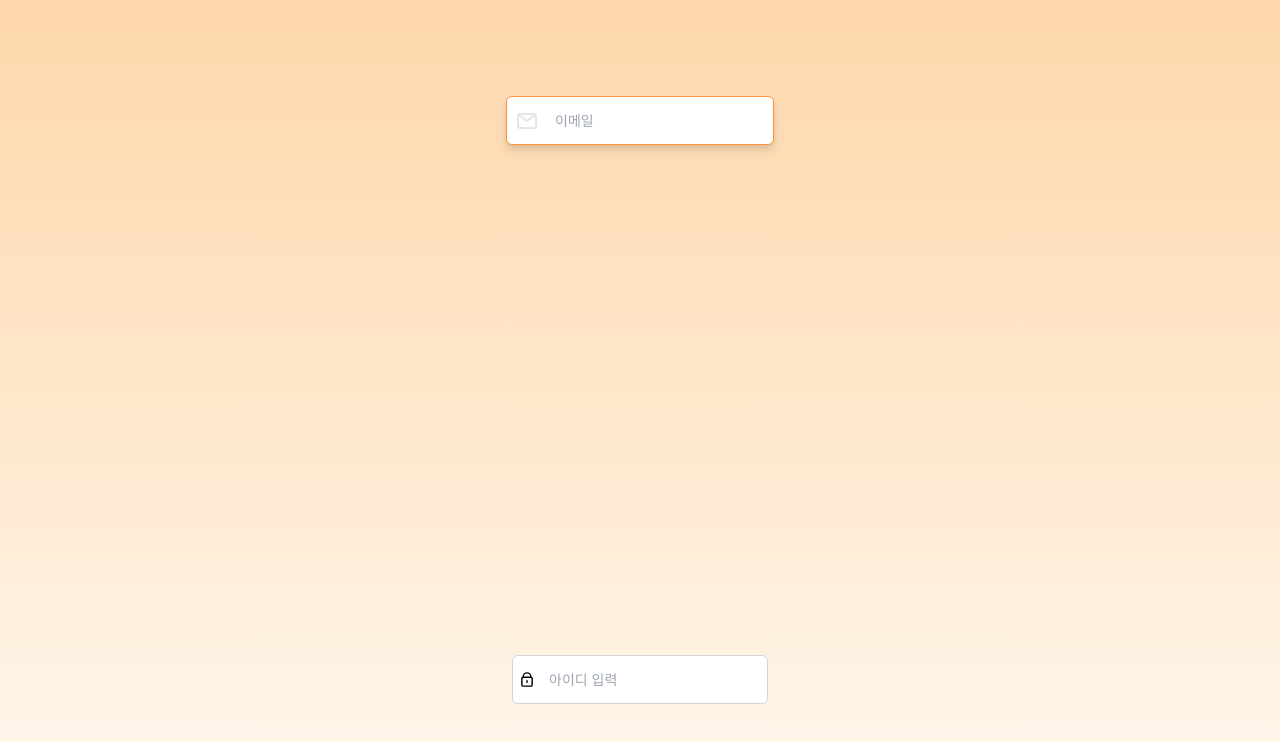
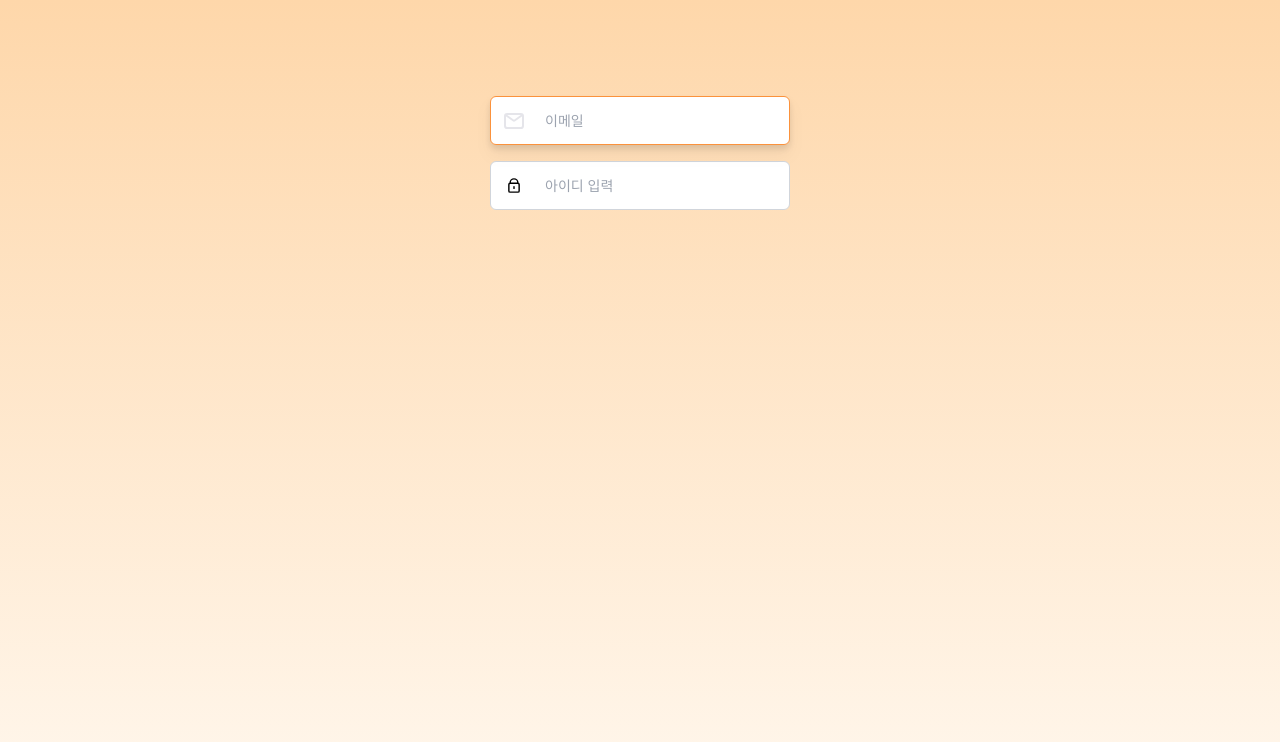
Before and after one commit to hyeokii/Dongbi_FE, a Next.js app: page / in a window 1280 px wide. Shown: the top 742 px of the page. Built offline with nearby package versions, Linux system fonts and the light colour scheme.

Commit message:
modify: InputText 디자인 수정

```diff
--- a/src/app/page.tsx
+++ b/src/app/page.tsx
@@ -5,7 +5,7 @@ import pwd from '../../public/pwd.svg';
 
 export default function Home() {
   return (
-    <main className="flex min-h-screen flex-col items-center justify-between p-24">
+    <main className="flex min-h-screen flex-col items-center p-24 gap-4">
       <InputText
         type="text"
         variant={'orange'}
@@ -18,7 +18,7 @@ export default function Home() {
         variant={'default'}
         shadow={'default'}
         label="아이디 입력"
-        icon={<Image src={pwd} width={12} height={16} alt="icon" />}
+        icon={<Image src={pwd} width={12} height={12} alt="icon" />}
       />
     </main>
   );
--- a/src/components/common/InputText.tsx
+++ b/src/components/common/InputText.tsx
@@ -13,7 +13,7 @@ interface InputProps {
 
 export const InputVariants = cva(
   //모든 경우에 공통으로 들어갈 CSS
-  'h-[49px] bg-white text-[#C7C7CC] rounded-md px-2 border flex gap-4 items-center',
+  'h-[49px] w-[300px] bg-white text-[#C7C7CC] rounded-md px-2 border flex gap-4 items-center',
   {
     variants: {
       variant: {
@@ -42,7 +42,7 @@ const InputText = ({
 }: InputProps) => {
   return (
     <div className={cn(InputVariants({ variant, shadow }), additionalClass)}>
-      <div>{icon}</div>
+      <div className="w-[30px] flex justify-center items-center">{icon}</div>
       <input
         type={type}
         placeholder={label}
```
